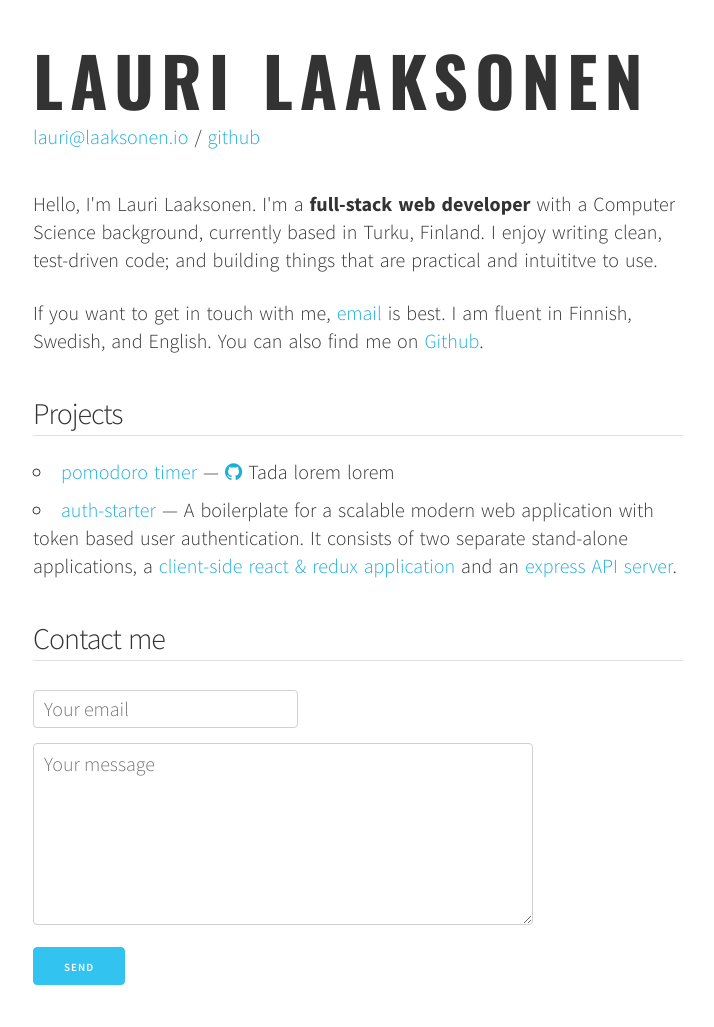
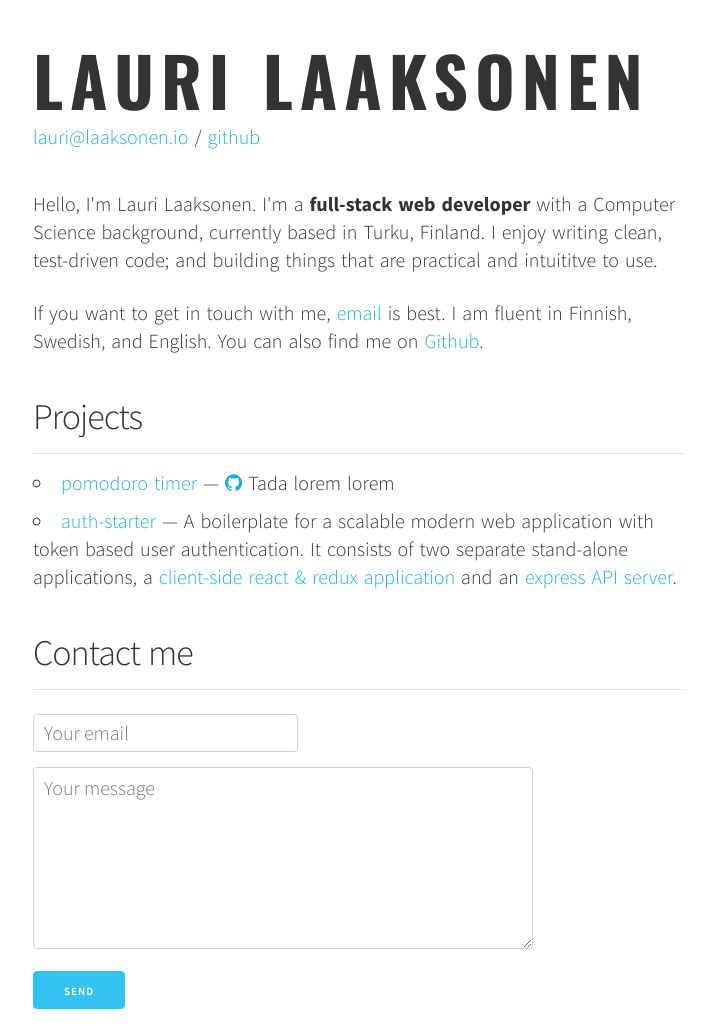
Before and after one commit to laaksonen/laaksonen.github.io, a website: page index.html in a window 1280 px wide. Shown: the whole page, without its empty margins (282-996 px from the left). Drawn offline with nearby package versions, Linux system fonts and the light colour scheme.

Commit message:
Fix design

```diff
--- a/css/base.css
+++ b/css/base.css
@@ -339,8 +339,8 @@ form {
 /* Misc
 –––––––––––––––––––––––––––––––––––––––––––––––––– */
 hr {
-  margin-top: -1.8rem;
-  margin-bottom: 2.2rem;
+  margin-top: -0.6rem;
+  margin-bottom: 1.5rem;
   border-width: 0;
   border-top: 1px solid #E1E1E1; }
 
--- a/css/custom.css
+++ b/css/custom.css
@@ -14,7 +14,7 @@
 }
 
 .contact-form-email-input {
-  margin-top: 2.9rem;
+  margin-top: 2.4rem;
 }
 
 .contact-form-textarea {
--- a/index.html
+++ b/index.html
@@ -30,7 +30,7 @@
       </div>
 
       <div class="section">
-        <h3>Projects</h3>
+        <h2>Projects</h2>
         <hr />
         <ul>
           <li><a href="#">pomodoro timer</a> —
@@ -49,7 +49,7 @@
       </div>
 
       <div class="section">
-        <h3>Contact me</h3>
+        <h2>Contact me</h2>
         <hr />
         <form action="//formspree.io/lauri@laaksonen.io" method="POST">
           <div class="contact-form-email-input">
```
